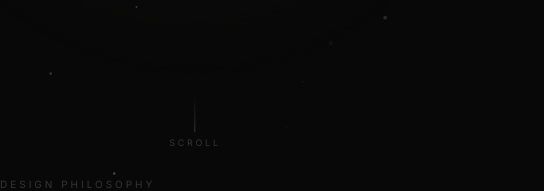
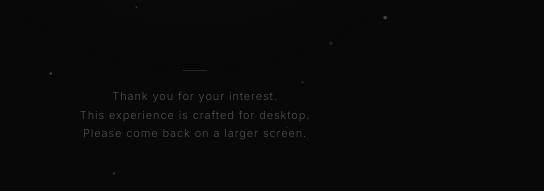
Before and after one commit to Kaji0tt/portfolio-kruse, a React (Vite) app: page / in a window 390 px wide. Shown: the part 653-844 px from the top of the page, 544 px wide, since content can reach past the window. Built offline with nearby package versions, Linux system fonts and the light colour scheme.

Commit message:
update portfolio

```diff
--- a/src/components/sections/ClosingSection.tsx
+++ b/src/components/sections/ClosingSection.tsx
@@ -132,7 +132,7 @@ export default function ClosingSection() {
               display: 'flex', justifyContent: 'center',
             }}>
               <motion.a
-                href="mailto:hello@jascha-kruse.de"
+                href="mailto:jascha.kruse@web.de"
                 whileHover={{ scale: 1.02 }}
                 whileTap={{ scale: 0.98 }}
                 style={{
--- a/src/components/sections/HeroSection.tsx
+++ b/src/components/sections/HeroSection.tsx
@@ -1,4 +1,4 @@
-import { useEffect, useRef } from 'react';
+import { useEffect, useRef, useState } from 'react';
 import { motion } from 'framer-motion';
 import { gsap } from 'gsap';
 
@@ -6,6 +6,15 @@ const EASE_OUT: [number, number, number, number] = [0.16, 1, 0.3, 1];
 
 export default function HeroSection() {
   const taglineRef = useRef<HTMLDivElement>(null);
+  const [isMobile, setIsMobile] = useState(false);
+
+  useEffect(() => {
+    const mq = window.matchMedia('(max-width: 1024px)');
+    setIsMobile(mq.matches);
+    const handler = (e: MediaQueryListEvent) => setIsMobile(e.matches);
+    mq.addEventListener('change', handler);
+    return () => mq.removeEventListener('change', handler);
+  }, []);
 
   useEffect(() => {
     if (!taglineRef.current) return;
@@ -156,14 +165,37 @@ export default function HeroSection() {
         </div>
       </div>
 
-      {/* Scroll invitation */}
+      {/* Scroll invitation / Mobile gate */}
       <motion.div
         initial={{ opacity: 0 }}
         animate={{ opacity: 1 }}
         transition={{ delay: 3.5, duration: 1.5 }}
         className="absolute bottom-12 left-1/2 flex flex-col items-center gap-3"
-        style={{ transform: 'translateX(-50%)' }}
+        style={{ transform: 'translateX(-50%)', width: 'max-content', maxWidth: '80vw', textAlign: 'center' }}
       >
+        {isMobile ? (
+          <div className="flex flex-col items-center gap-4">
+            <div
+              className="mx-auto"
+              style={{ width: '24px', height: '1px', background: 'rgba(240,237,232,0.12)' }}
+            />
+            <p
+              style={{
+                fontSize: '11px',
+                color: 'rgba(240,237,232,0.3)',
+                letterSpacing: '0.08em',
+                lineHeight: 1.7,
+                fontWeight: 300,
+              }}
+            >
+              Thank you for your interest.
+              <br />
+              This experience is crafted for desktop.
+              <br />
+              Please come back on a larger screen.
+            </p>
+          </div>
+        ) : (
           <motion.div
             animate={{ y: [0, 8, 0] }}
             transition={{ duration: 2, repeat: Infinity, ease: 'easeInOut' }}
@@ -184,6 +216,7 @@ export default function HeroSection() {
               Scroll
             </span>
           </motion.div>
+        )}
       </motion.div>
     </section>
   );
--- a/src/hooks/useLenis.ts
+++ b/src/hooks/useLenis.ts
@@ -5,10 +5,17 @@ import { ScrollTrigger } from 'gsap/ScrollTrigger';
 
 gsap.registerPlugin(ScrollTrigger);
 
+const MOBILE_MQ = '(max-width: 1024px)';
+
 export function useLenis() {
   const lenisRef = useRef<Lenis | null>(null);
 
   useEffect(() => {
+    let tickerCallback: ((time: number) => void) | null = null;
+
+    function start() {
+      if (lenisRef.current) return;
+
       const lenis = new Lenis({
         duration: 1.4,
         easing: (t: number) => Math.min(1, 1.001 - Math.pow(2, -10 * t)),
@@ -19,20 +26,34 @@ export function useLenis() {
       lenisRef.current = lenis;
       (window as unknown as Record<string, unknown>).__lenis = lenis;
 
-    // Connect Lenis to GSAP ScrollTrigger
       lenis.on('scroll', ScrollTrigger.update);
 
-    const tickerCallback = (time: number) => {
-      lenis.raf(time * 1000);
-    };
-
+      tickerCallback = (time: number) => lenis.raf(time * 1000);
       gsap.ticker.add(tickerCallback);
       gsap.ticker.lagSmoothing(0);
+    }
+
+    function stop() {
+      if (!lenisRef.current) return;
+      if (tickerCallback) gsap.ticker.remove(tickerCallback);
+      lenisRef.current.destroy();
+      lenisRef.current = null;
+      delete (window as unknown as Record<string, unknown>).__lenis;
+    }
+
+    const mq = window.matchMedia(MOBILE_MQ);
+
+    if (!mq.matches) start();
+
+    const handler = (e: MediaQueryListEvent) => {
+      if (e.matches) stop();
+      else start();
+    };
+    mq.addEventListener('change', handler);
 
     return () => {
-      gsap.ticker.remove(tickerCallback);
-      lenis.destroy();
-      delete (window as unknown as Record<string, unknown>).__lenis;
+      mq.removeEventListener('change', handler);
+      stop();
     };
   }, []);
 
--- a/src/index.css
+++ b/src/index.css
@@ -34,6 +34,24 @@ body {
   -webkit-font-smoothing: antialiased;
   -moz-osx-font-smoothing: grayscale;
   overflow-x: hidden;
+}
+
+@media (max-width: 1024px) {
+  html, body {
+    overflow: hidden !important;
+    height: 100%;
+    touch-action: none;
+  }
+
+  /* Hide all sections beyond the hero — sticky/scroll-driven layouts would bleed into the viewport */
+  main section:not(#intro) {
+    display: none;
+  }
+
+  /* Hide navigation since there's nothing to navigate to */
+  nav {
+    display: none;
+  }
 }
 
 ::selection {
```
Lines whose indentation alone changed are shown as unchanged.
